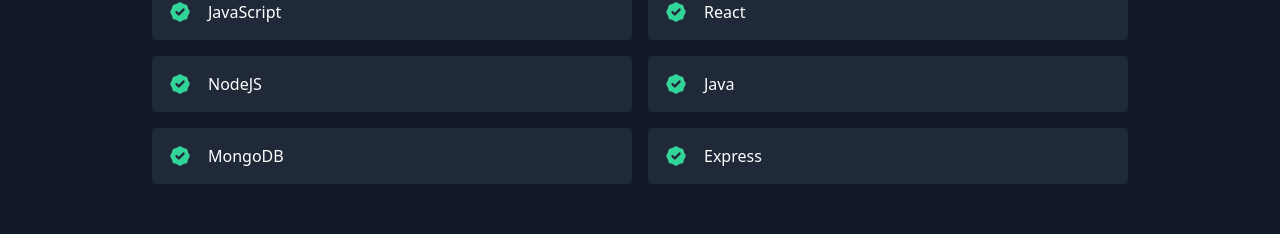
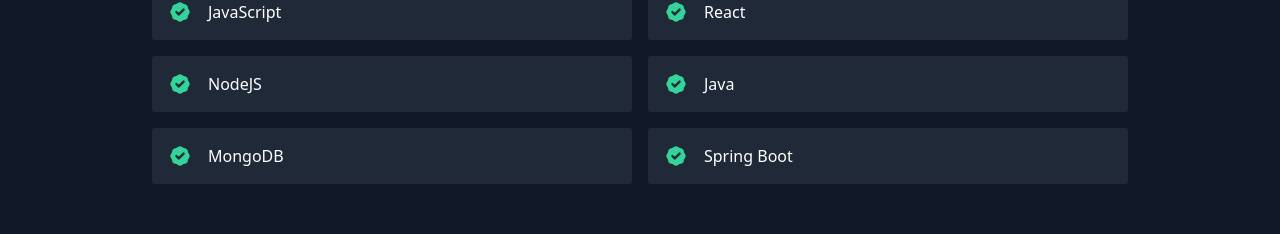
Before and after one commit to kreed17/Portfolio, a React (Create React App) app: page / in a window 1280 px wide. Shown: the part 1500-1734 px from the top of the page. Built offline with nearby package versions, Linux system fonts and the light colour scheme.

Commit message:
change text

```diff
--- a/src/data.js
+++ b/src/data.js
@@ -56,5 +56,5 @@
   "NodeJS",
   "Java",
   "MongoDB",
-  "Express",
+  "Spring Boot",
 ];
```
